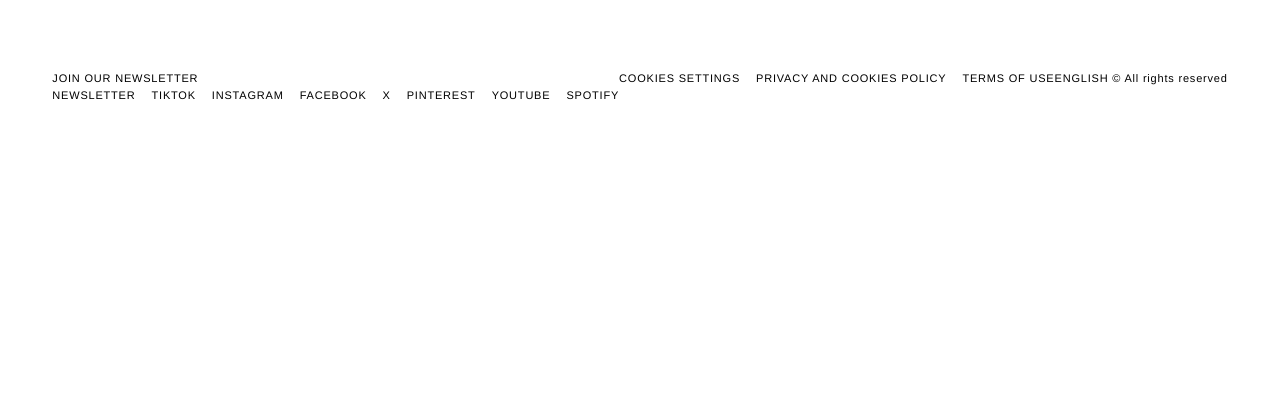
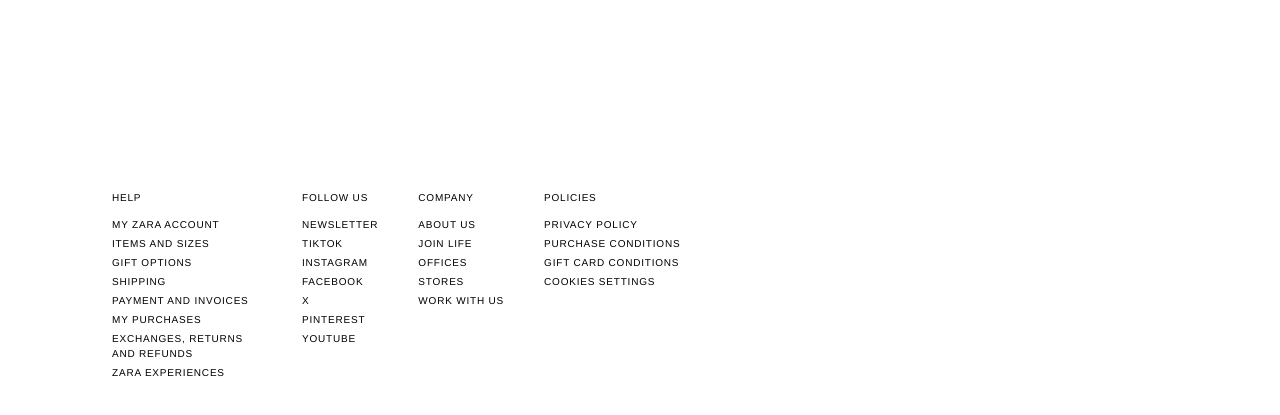
Before and after one commit to jeyoonee/nova, a React (Vite) app: page /products in a window 1280 px wide. Shown: the part 255-670 px from the top of the page. Built offline with nearby package versions, Linux system fonts and the light colour scheme; no server answers; the database is empty; what @cloudinary/url-gen would draw is missing.

Commit message:
[style] Add footer style (WIP)

```diff
--- a/src/App.jsx
+++ b/src/App.jsx
@@ -1,4 +1,4 @@
-import { Outlet } from "react-router-dom";
+import { Outlet, useLocation } from "react-router-dom";
 import Header from "./components/Header";
 import Footer from "./components/Footer";
 import { mergeCartsOnLogin } from "./services/cartService";
@@ -7,6 +7,9 @@
 
 function App() {
   const { user } = useUser();
+  const location = useLocation();
+  const isHome = location.pathname === "/";
+  const isCart = location.pathname === "/cart";
 
   useEffect(() => {
     if (user) {
@@ -18,7 +21,7 @@
     <>
       <Header />
       <Outlet />
-      <Footer />
+      {!isHome && !isCart && <Footer />}
     </>
   );
 }
--- a/src/components/Footer.jsx
+++ b/src/components/Footer.jsx
@@ -6,7 +6,6 @@
   ];
 
   const sns = [
-    "NEWSLETTER",
     "TIKTOK",
     "INSTAGRAM",
     "FACEBOOK",
@@ -27,6 +26,16 @@
     "ZARA EXPERIENCES",
   ];
 
+  const followUs = [
+    "NEWSLETTER",
+    "TIKTOK",
+    "INSTAGRAM",
+    "FACEBOOK",
+    "X",
+    "PINTEREST",
+    "YOUTUBE",
+  ];
+
   const company = [
     "ABOUT US",
     "JOIN LIFE",
@@ -43,30 +52,34 @@
   ];
 
   return (
-    <footer className="mt-20 text-[0.6875rem] font-light tracking-[0.05rem] flex justify-center">
-      <div>
-        <p>JOIN OUR NEWSLETTER</p>
-        {sns.map((el, idx) => (
-          <span key={idx} className={idx === sns.length - 1 ? "" : "mr-[1rem]"}>
-            {el}
-          </span>
+    <footer className="my-50 px-28 text-[10px] font-light tracking-[0.05rem] flex ">
+      <div className="flex flex-col mr-5 max-w-[150px]">
+        <h2 className="font-normal mb-3">HELP</h2>
+        {help.map((el) => (
+          <span className="cursor-pointer mb-1">{el}</span>
         ))}
       </div>
-      <p>
-        {items.map((item, idx) => (
-          <span
-            key={idx}
-            className={idx === items.length - 1 ? "" : "mr-[1rem]"}
-          >
-            {item}
-          </span>
+
+      <div className="flex flex-col mx-5 max-w-[150px]">
+        <h2 className="font-normal mb-3">FOLLOW US</h2>
+        {followUs.map((el) => (
+          <span className="cursor-pointer mb-1">{el}</span>
         ))}
-      </p>
+      </div>
 
-      <p>
-        <span> ENGLISH </span>
-        <span>© All rights reserved</span>
-      </p>
+      <div className="flex flex-col mx-5 max-w-[150px]">
+        <h2 className="font-normal mb-3">COMPANY</h2>
+        {company.map((el) => (
+          <span className="cursor-pointer mb-1">{el}</span>
+        ))}
+      </div>
+
+      <div className="flex flex-col mx-5 max-w-[150px]">
+        <h2 className="font-normal mb-3">POLICIES</h2>
+        {policies.map((el) => (
+          <span className="cursor-pointer mb-1">{el}</span>
+        ))}
+      </div>
     </footer>
   );
 }
--- a/src/pages/Home.jsx
+++ b/src/pages/Home.jsx
@@ -1,16 +1,22 @@
+import { Link } from "react-router-dom";
+
 export default function Home() {
   return (
     <>
-      <section className="w-full overflow-hidden">
+      <Link
+        to="products"
+        className="w-full flex items-center justify-center bg-white px-20"
+        style={{ height: "calc(100vh - 245px - 100px)" }}
+      >
         <video
           autoPlay
           muted
           loop
           playsInline
-          className="w-full h-[500px] object-cover"
+          className="max-w-full max-h-full object-contain"
           src="https://res.cloudinary.com/ds3yde7ji/video/upload/v1744630860/nova_video_aqyavm.mp4"
         />
-      </section>
+      </Link>
     </>
   );
 }
--- a/src/pages/Products.jsx
+++ b/src/pages/Products.jsx
@@ -1,7 +1,7 @@
 import { collection, getDocs } from "firebase/firestore";
 import { useEffect, useState } from "react";
 import { db } from "../utils/firebaseConfig";
-import ProductCard from "./ProductCard";
+import ProductCard from "../components/ProductCard";
 
 export default function Products() {
   const [products, setProducts] = useState([]);
```
Also changed, not shown: src/components/ProductCard.jsx (renamed from src/pages/ProductCard.jsx).
